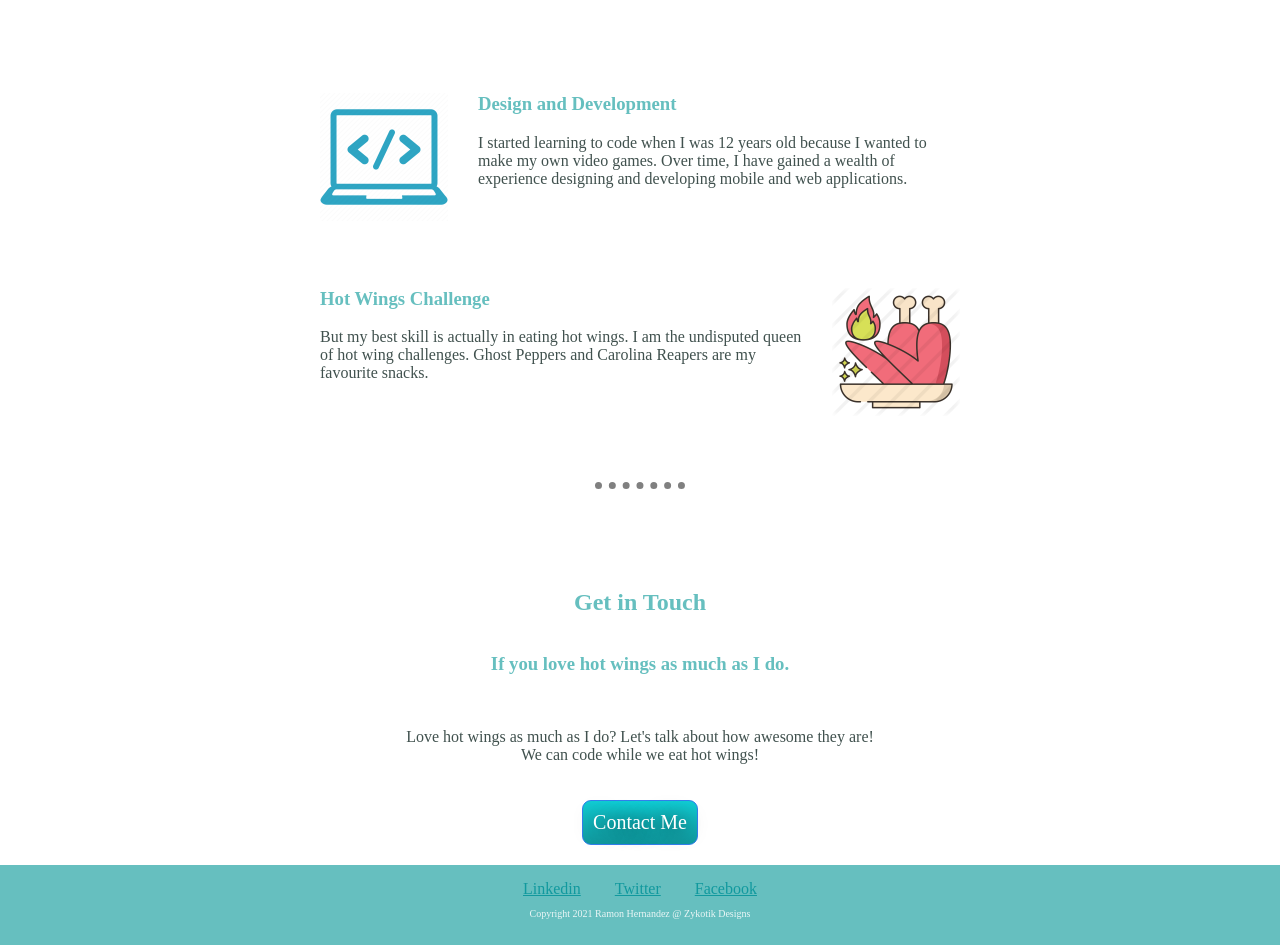
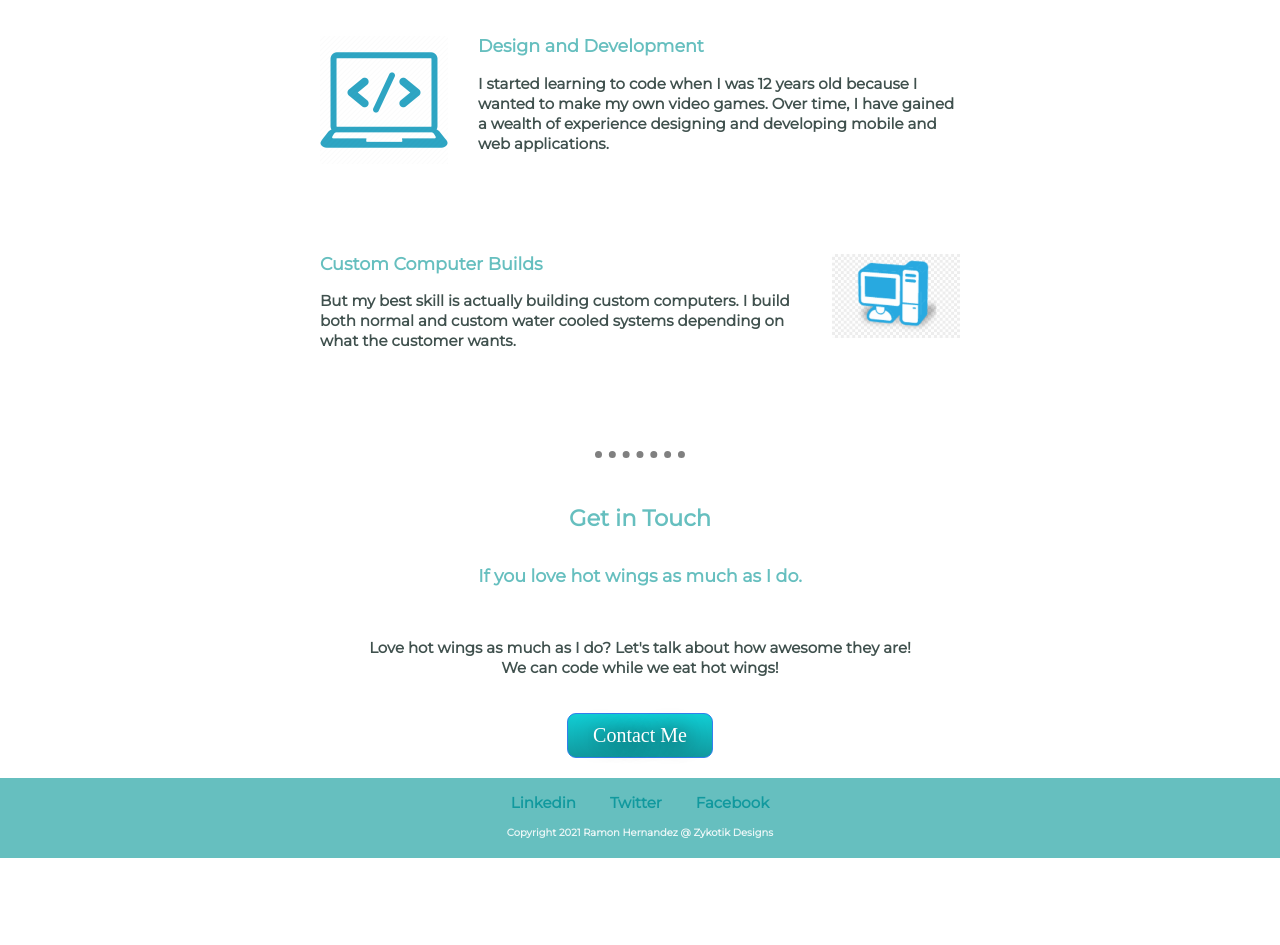
Before and after one commit to ramondh33/cv, a plain HTML site: page index.html in a window 1280 px wide. Shown: the part 1160-2105 px from the top of the page. After the commit the page ends 2018 px from the top, so only its background shows below. Drawn offline with Linux system fonts and the light colour scheme; a web font is replaced by a local one.

Commit message:
Add files via upload
changed some things around

```diff
--- a/css/style.css
+++ b/css/style.css
@@ -3,7 +3,7 @@ h1 {
   font-weight: 900;
   font-size: 75px;
   color: #66bfbf;
-  margin: 0;
+  margin-bottom: 50px;
 }
 
 .top {
@@ -27,6 +27,10 @@ h1 {
 body {
   margin: 0%;
   text-align: center;
+  font-family: "Montserrat", sans-serif;
+  font-weight: 600;
+  font-size: 15px;
+  line-height: 20px;
 }
 
 h2 {
@@ -45,12 +49,15 @@ hr {
   border-bottom: 0;
   border-left: 0;
   border-right: 0;
-  margin: 100px auto;
+  margin: 50px auto;
 }
 
 .middle {
-  margin: 10px 0;
+  margin: 20px auto;
   padding: 25px 0;
+  position: relative;
+  max-width: 40%;
+  text-align: center;
 }
 
 h3 {
@@ -74,6 +81,11 @@ h3 {
 a {
   color: #11999e;
   padding: 25px 15px;
+  text-decoration: none;
+}
+
+.blink {
+  color: white;
 }
 
 .pf {
@@ -125,7 +137,7 @@ p {
   text-decoration: none;
 }
 
-.wings {
+.computer {
   width: 20%;
   float: right;
   margin-left: 30px;
--- a/index.html
+++ b/index.html
@@ -8,6 +8,12 @@
     <link rel="preconnect" href="https://fonts.gstatic.com" crossorigin />
     <link
       href="https://fonts.googleapis.com/css2?family=Fleur+De+Leah&display=swap"
+      rel="stylesheet"
+    />
+    <link rel="preconnect" href="https://fonts.googleapis.com" />
+    <link rel="preconnect" href="https://fonts.gstatic.com" crossorigin />
+    <link
+      href="https://fonts.googleapis.com/css2?family=Montserrat&family=Sacramento&display=swap"
       rel="stylesheet"
     />
     <link rel="stylesheet" href="css/style.css" />
@@ -27,6 +33,7 @@
         src="images/mine.jpg"
         alt="Picture of Ramon Hernandez."
       />
+
       <h2>Hello.</h2>
       <p>
         I am a full stack developer. I am the founder of Zykotik Designs. I love
@@ -46,12 +53,12 @@
         </p>
       </div>
       <div class="skill-row">
-        <img src="images/wings.png" alt="Wings images" class="wings" />
-        <h3>Hot Wings Challenge</h3>
+        <img src="images/computer.png" alt="Computer images" class="computer" />
+        <h3>Custom Computer Builds</h3>
         <p>
-          But my best skill is actually in eating hot wings. I am the undisputed
-          queen of hot wing challenges. Ghost Peppers and Carolina Reapers are
-          my favourite snacks.
+          But my best skill is actually building custom computers. I build both
+          normal and custom water cooled systems depending on what the customer
+          wants.
         </p>
       </div>
     </div>
@@ -66,7 +73,9 @@
         are!<br />
         We can code while we eat hot wings!
       </p>
-      <button class="btn">Contact Me</button>
+      <button class="btn">
+        <a href="contact.html" class="blink">Contact Me</a>
+      </button>
     </div>
     <div class="footer">
       <a href="#">Linkedin</a>
```
Also changed, not shown: images/computer.png (added).
